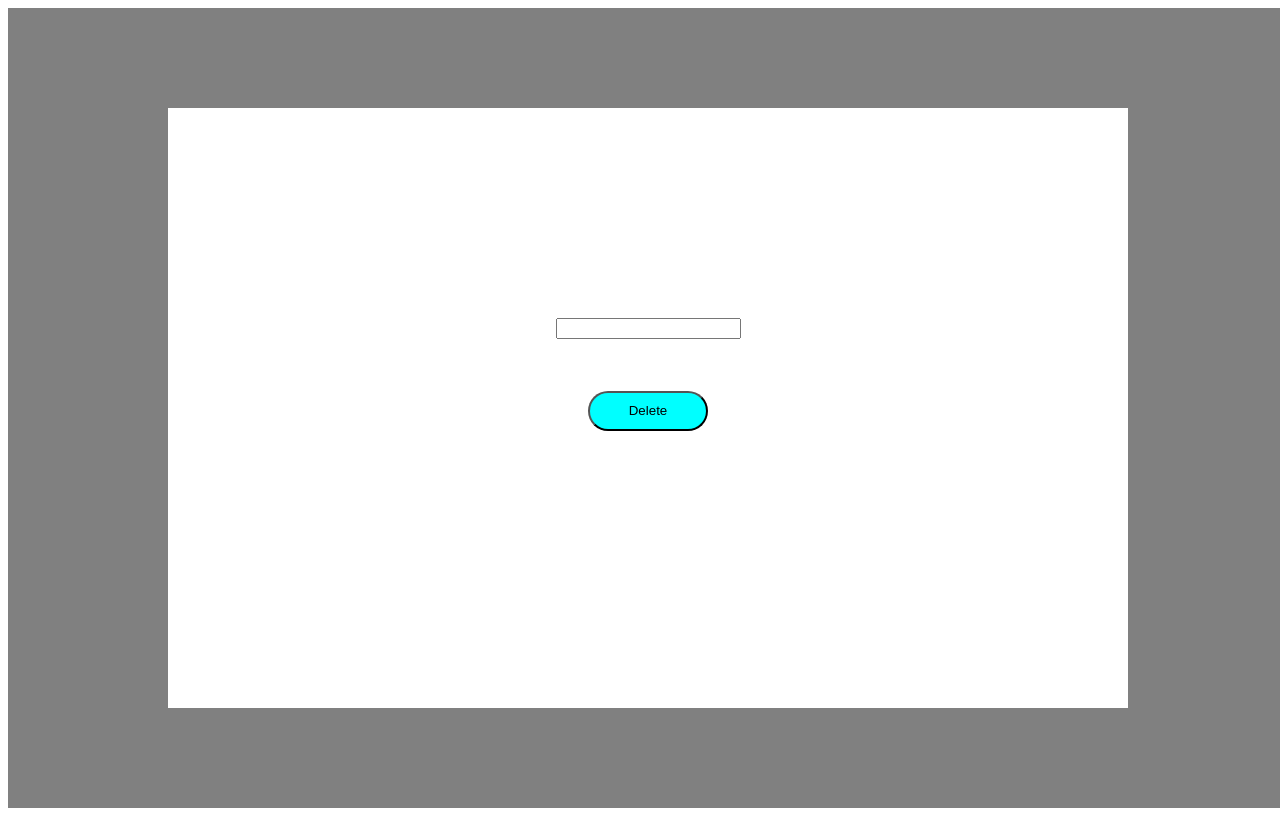
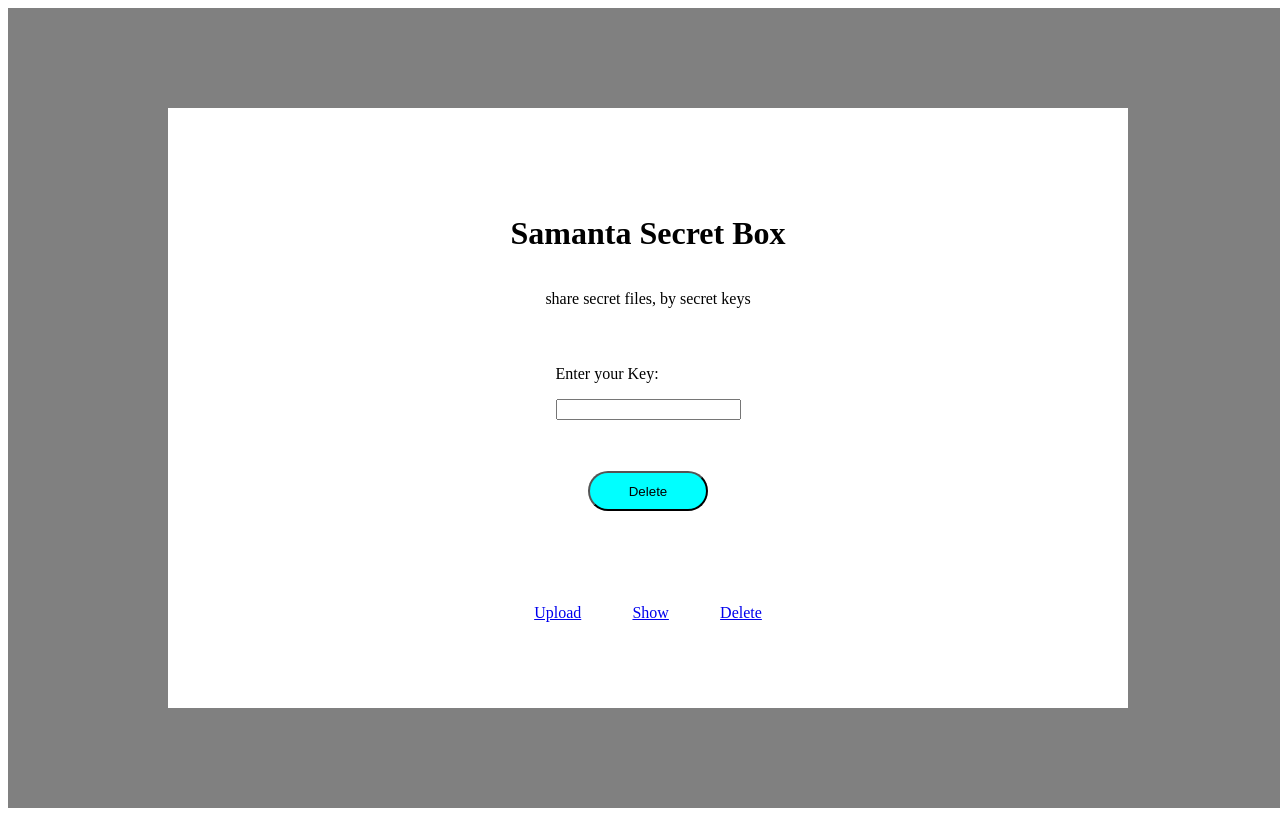
Before and after one commit to yoursaptarshi/aws_project, a React (Create React App) app in the folder frontend/: page /delete in a window 1280 px wide. Built offline with nearby package versions, Linux system fonts and the light colour scheme.

Commit message:
Update Delete.jsx

```diff
--- a/frontend/src/components/Delete.jsx
+++ b/frontend/src/components/Delete.jsx
@@ -1,5 +1,6 @@
 import axios from 'axios';
 import React, { useState } from 'react'
+import { Link } from 'react-router-dom';
 
 const Delete = () => {
   const[key,setKey]=useState("");
@@ -16,8 +17,12 @@ const Delete = () => {
   }
   return (
     <div className="delete_main_container" style={{display:'flex',alignItems:'center',justifyContent:'center',backgroundColor:'grey',minWidth:'100vw',minHeight:'100vh'}}>
+
       <div className="delete_child_container" style={{minWidth:'75vw',minHeight:'75vh',backgroundColor:'white',display:'flex',alignItems:'center',justifyContent:'center',flexDirection:'column'}}>
+     <h1>Samanta Secret Box</h1>
+     <p>share secret files, by secret keys</p>
       <div className="delete_input_box" style={{margin:'2vw'}}>
+        <p>Enter your Key:</p>
         <input type="text" value={key} onChange={(e)=>{(setKey(e.target.value))}}></input>
       </div>
       <div className="delete_submit_button" style={{margin:'2vw'}}>
@@ -26,6 +31,17 @@ const Delete = () => {
       <div className="detete_message_box" style={{margin:'2vw'}}>
         <p>{msg}</p>
       </div>
+      <div className="menu" style={{display:'flex'}}>
+      <div className="menu_upload" style={{margin:'0 2vw'}}>
+        <Link to="/upload">Upload</Link>
+      </div>
+      <div className="menu_show" style={{margin:'0 2vw'}}>
+      <Link to="/show">Show</Link>
+      </div>
+      <div className="menu_delete" style={{margin:'0 2vw'}}>
+      <Link to="/delete">Delete</Link>
+      </div>
+    </div>
       </div>
     </div>
   )
```
